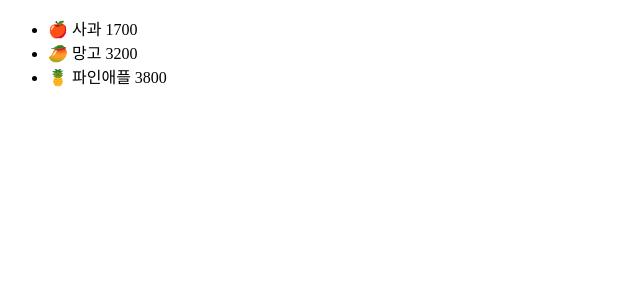
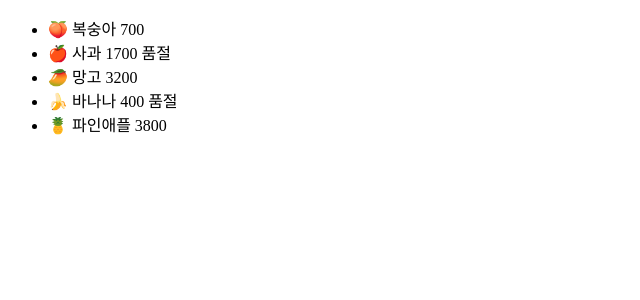
Before and after one commit to osparking/reactpro, a React (Vite) app: page / in a window 1280 px wide. Shown: the top 300 px of the page, without its empty margins (0-640 px from the left). Built offline with nearby package versions, Linux system fonts and the light colour scheme.

Commit message:
employ new 'soldout' prop w/ ternary operator

```diff
--- a/src/components/Fruit.jsx
+++ b/src/components/Fruit.jsx
@@ -1,13 +1,7 @@
-export default function ({ name, price, emoji }) {
+export default function ({ soldout, name, price, emoji }) {
   return (
-    <>
-      {price > 1000 ? (
-        <li>
-          {emoji} {name} {price}
-        </li>
-      ) : (
-        ""
-      )}
-    </>
+    <li>
+      {emoji} {name} {price} {soldout ? "품절" : ""}
+    </li>
   );
 }
--- a/src/components/Fruits.jsx
+++ b/src/components/Fruits.jsx
@@ -1,21 +1,22 @@
 import Fruit from "./Fruit";
 export default function Fruits() {
   const fruits = [
-    { name: "복숭아", price: 700, emoji: "🍑" },
-    { name: "사과", price: 1700, emoji: "🍎" },
-    { name: "망고", price: 3200, emoji: "🥭" },
-    { name: "바나나", price: 400, emoji: "🍌" },
-    { name: "파인애플", price: 3800, emoji: "🍍" },
+    { name: "복숭아", price: 700, emoji: "🍑", soldout: false },
+    { name: "사과", price: 1700, emoji: "🍎", soldout: true },
+    { name: "망고", price: 3200, emoji: "🥭", soldout: false },
+    { name: "바나나", price: 400, emoji: "🍌", soldout: true },
+    { name: "파인애플", price: 3800, emoji: "🍍", soldout: false },
   ];
   return (
     <div>
       <ul>
         {fruits.map((fruit) => (
           <Fruit
-            key={fruit.name}
+            key={fruit.price}
             name={fruit.name}
             price={fruit.price}
             emoji={fruit.emoji}
+            soldout={fruit.soldout}
           />
         ))}
       </ul>
```
